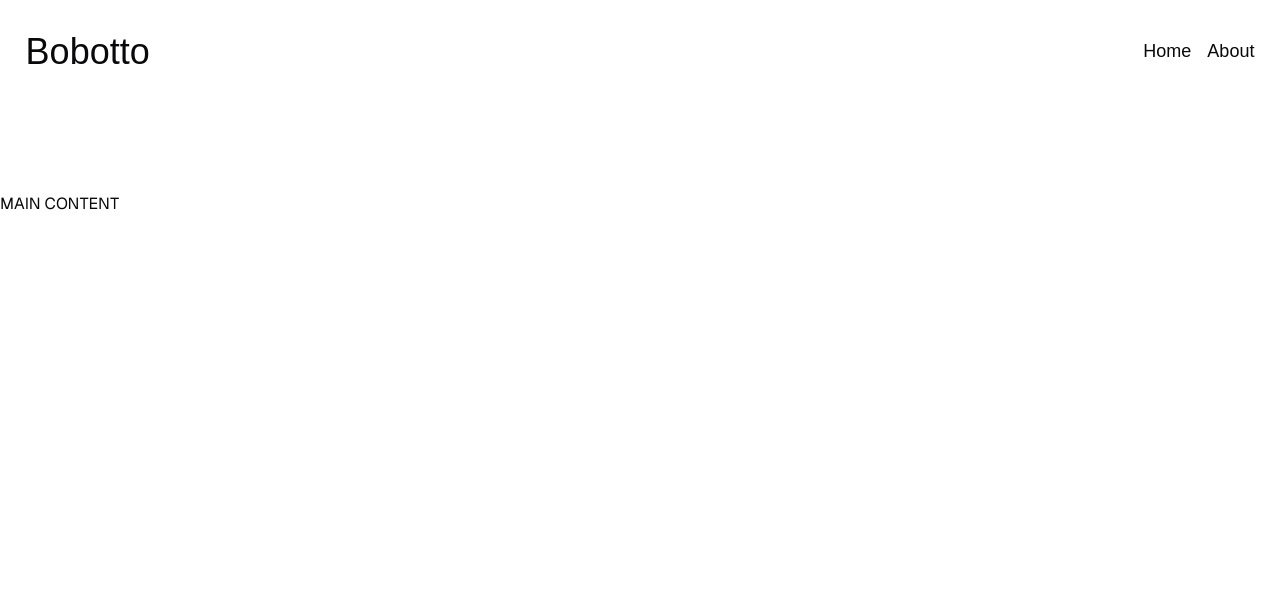
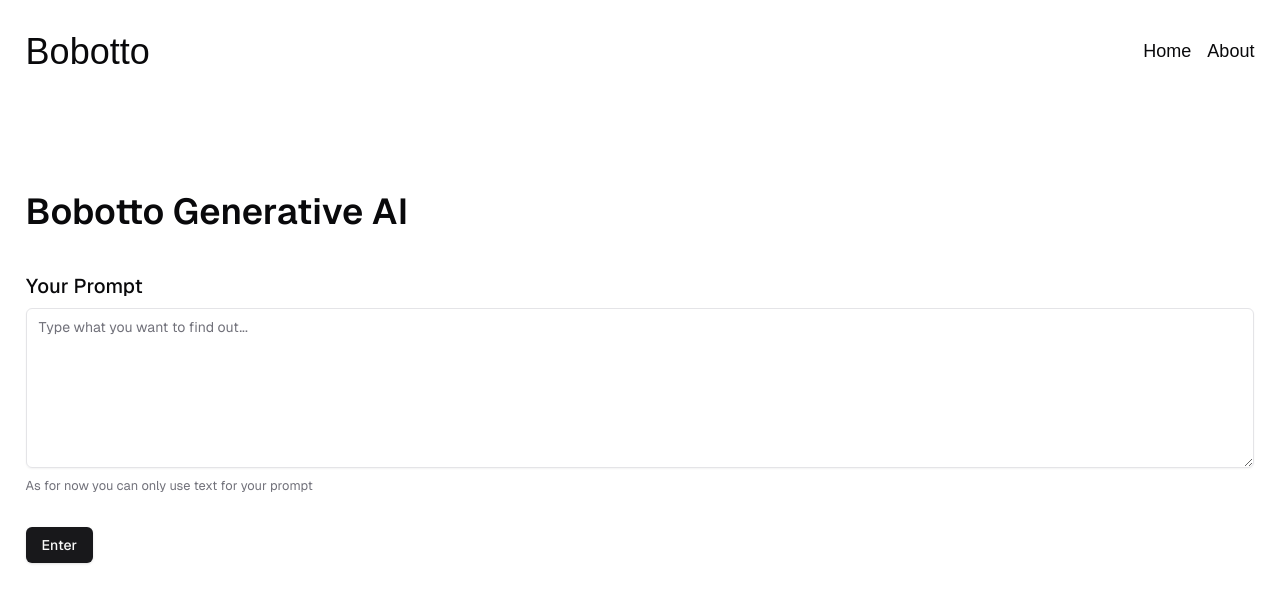
Before and after one commit to fcram7/bobotto, a Next.js app: page / in a window 1280 px wide. Shown: the top 602 px of the page. Built offline with nearby package versions, Linux system fonts and the light colour scheme.

Commit message:
added form component for prompt input

```diff
--- /dev/null
+++ b/src/app/PromptSection.tsx
@@ -0,0 +1,14 @@
+import { PromptForm } from './_components/PromptForm';
+
+export const PromptSection = () => {
+  return (
+    <section className='prompt-section px-[4%] lg:px-[2%] py-48'>
+      <h1 className='prompt-section__title text-2xl lg:text-4xl font-semibold'>
+        Bobotto Generative AI
+      </h1>
+      <div className='prompt-section__content mt-10'>
+        <PromptForm />
+      </div>
+    </section>
+  );
+};
--- /dev/null
+++ b/src/app/_components/FormItemComponent.tsx
@@ -0,0 +1,26 @@
+import { FormControl, FormDescription, FormItem, FormLabel, FormMessage } from '@/components/ui/form'
+import { Textarea } from '@/components/ui/textarea';
+import { ChangeEventHandler } from 'react'
+import { ControllerRenderProps } from 'react-hook-form';
+
+interface geminiInput {
+  onChangeHandler: ChangeEventHandler<HTMLInputElement> | undefined;
+  field: ControllerRenderProps<
+    {
+      prompt: string;
+    }, 'prompt'
+  >
+}
+
+export const FormItemComponent = ({ field }: geminiInput) => {
+  return (
+    <FormItem>
+      <FormLabel className='lg:text-xl'>Your Prompt</FormLabel>
+      <FormControl>
+        <Textarea className='h-40' placeholder='Type what you want to find out...' required {...field} />
+      </FormControl>
+      <FormDescription>As for now you can only use text for your prompt</FormDescription>
+      <FormMessage />
+    </FormItem>
+  )
+}
--- /dev/null
+++ b/src/app/_components/PromptForm.tsx
@@ -0,0 +1,37 @@
+'use client';
+
+import { Form, FormField } from '@/components/ui/form';
+import { PromptSchema } from '@/utils/schema/promptSchema';
+import { zodResolver } from '@hookform/resolvers/zod';
+import { useForm } from 'react-hook-form';
+import { z } from 'zod';
+import { FormItemComponent } from './FormItemComponent';
+import { Button } from '@/components/ui/button';
+
+export const PromptForm = () => {
+  const promptForm = useForm<z.infer<typeof PromptSchema>>({
+    resolver: zodResolver(PromptSchema),
+    defaultValues: {
+      prompt: '',
+    },
+  });
+
+  const onSubmit = (values: z.infer<typeof PromptSchema>) => {
+    console.log(values.prompt);
+  }
+
+  return (
+    <Form {...promptForm}>
+      <form onSubmit={promptForm.handleSubmit(onSubmit)} className='space-y-8'>
+        <FormField
+          control={promptForm.control}
+          name='prompt'
+          render={({ field }) => (
+            <FormItemComponent field={field} onChangeHandler={undefined} />
+          )}
+        />
+        <Button type='submit'>Enter</Button>
+      </form>
+    </Form>
+  );
+};
--- a/src/app/page.tsx
+++ b/src/app/page.tsx
@@ -1,7 +1,9 @@
+import { PromptSection } from './PromptSection';
+
 export default function Home() {
   return (
     <main className='font-[family-name:var(--font-geist-sans)]'>
-      <div className='py-48'>MAIN CONTENT</div>
+      <PromptSection />
     </main>
   );
 }
--- /dev/null
+++ b/src/components/ui/textarea.tsx
@@ -0,0 +1,22 @@
+import * as React from "react"
+
+import { cn } from "@/lib/utils"
+
+const Textarea = React.forwardRef<
+  HTMLTextAreaElement,
+  React.ComponentProps<"textarea">
+>(({ className, ...props }, ref) => {
+  return (
+    <textarea
+      className={cn(
+        "flex min-h-[60px] w-full rounded-md border border-input bg-transparent px-3 py-2 text-base shadow-sm placeholder:text-muted-foreground focus-visible:outline-none focus-visible:ring-1 focus-visible:ring-ring disabled:cursor-not-allowed disabled:opacity-50 md:text-sm",
+        className
+      )}
+      ref={ref}
+      {...props}
+    />
+  )
+})
+Textarea.displayName = "Textarea"
+
+export { Textarea }
--- /dev/null
+++ b/src/utils/schema/promptSchema.ts
@@ -0,0 +1,7 @@
+import { z } from 'zod';
+
+export const PromptSchema = z.object({
+  prompt: z.string().min(6, {
+    message: 'Make sure your prompt is more than 6 characters',
+  }),
+});
```
Also changed, not shown: src/utils/gemini/gemini.ts (added, +20 -0 lines).
